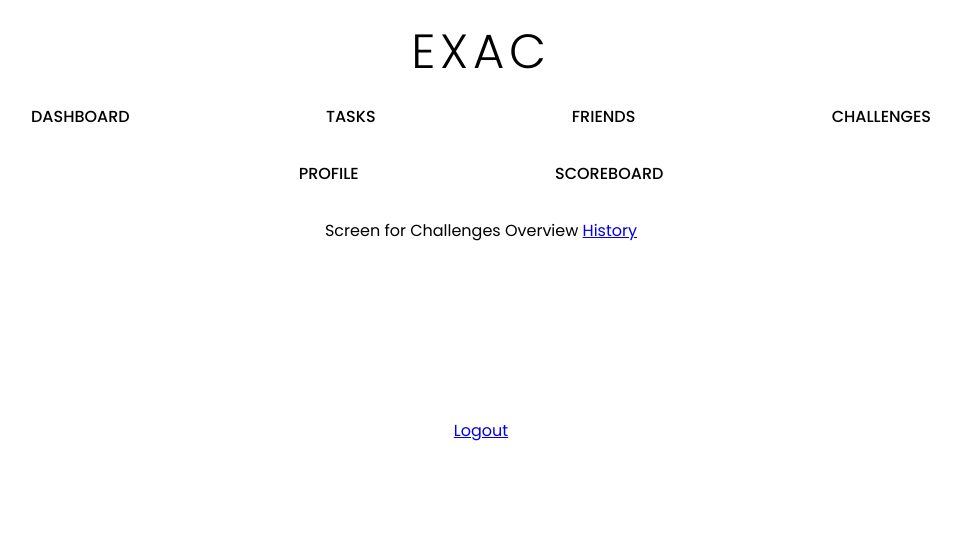
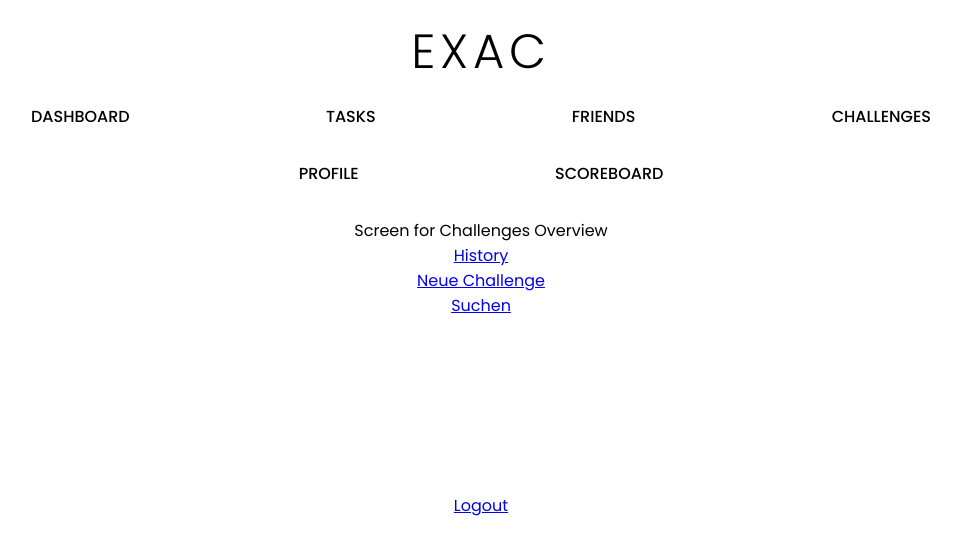
Before and after one commit to ExaCLe/productivity-team-tasks, a Flask app: page /challenges in a window 1280 px wide. Shown: the top 555 px of the page, without its empty margins (159-1120 px from the left). Run offline with Flask 2, Linux system fonts and the light colour scheme; a user stored in the database is signed in; data that the repository does not hold is empty; some libraries are stand-ins or nearby versions.

Commit message:
added links to new challenge and search challenge

```diff
--- a/templates/challenges/overview.html
+++ b/templates/challenges/overview.html
@@ -13,5 +13,7 @@
         <h4>{{first_score}} - {{second_score}}</h4>
         <h5> {{date}}</h5>
     {%endfor%}
-    <a href="/challenges/history">History</a>
+    <div><a href="/challenges/history">History</a></div>
+    <div><a href="/challenges/new">Neue Challenge</a></div>
+    <div><a href="/challenges/search">Suchen</a></div>
 {% endblock %}
```
